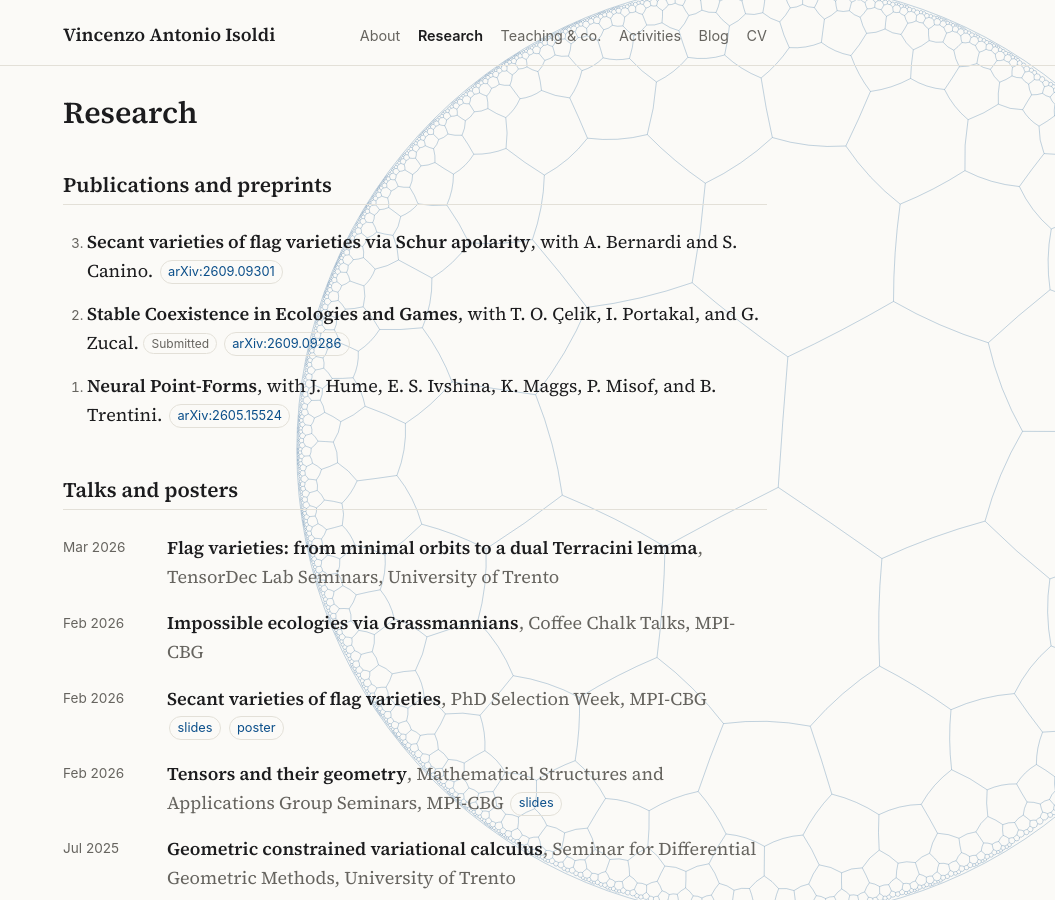
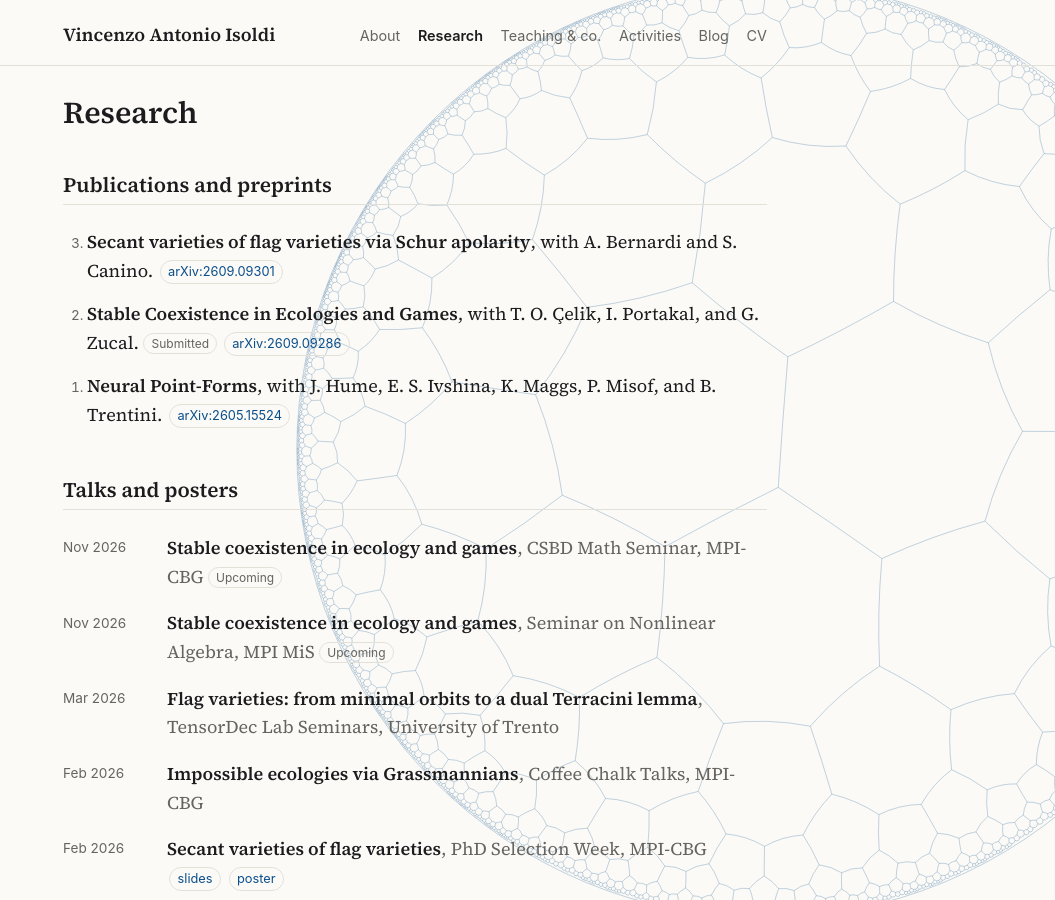
Before and after one commit to vincenzoisoldia/vincenzoisoldia.github.io, a Jekyll site: the page built from research.md, in a window 1280 px wide and 900 px high. Shown: the whole window, without its empty margins (225-1280 px from the left). Built offline with Jekyll 4.4.1, drawn with Linux system fonts in a browser that asks for light colours.

Commit message:
updates talks

```diff
--- a/_data/talks.yml
+++ b/_data/talks.yml
@@ -1,7 +1,19 @@
 # Talk e poster, dal più recente.
-# Campi: date, title, event, slides / poster / notes (facoltativi).
+# Campi: date, title, event, slides / poster / notes / status (facoltativi).
 # Le slide possono essere un link (es. Google Drive) oppure un PDF
 # messo nella cartella files/talks/, es.  slides: /files/talks/tensors.pdf
+# status mostra un'etichetta accanto al titolo, es.  status: Upcoming
+# (da togliere dopo il talk).
+
+- date: Nov 2026
+  title: Stable coexistence in ecology and games
+  event: CSBD Math Seminar, MPI-CBG
+  status: Upcoming
+
+- date: Nov 2026
+  title: Stable coexistence in ecology and games
+  event: Seminar on Nonlinear Algebra, MPI MiS
+  status: Upcoming
 
 - date: Mar 2026
   title: "Flag varieties: from minimal orbits to a dual Terracini lemma"
--- a/_includes/entries.html
+++ b/_includes/entries.html
@@ -1,13 +1,13 @@
 {% comment %}
   Renders a dated list. Usage: {% include entries.html items=site.data.talks %}
-  Each item: date, title, event or where, detail, slides, poster, notes.
+  Each item: date, title, event or where, detail, slides, poster, notes, status.
 {% endcomment %}
 <ul class="entries">
   {% for e in include.items %}
   <li class="entry">
     <span class="entry-date">{{ e.date }}</span>
     <div>
-      <span class="entry-title">{{ e.title }}</span>{% if e.event or e.where %}<span class="entry-detail">, {{ e.event | default: e.where }}</span>{% endif %}
+      <span class="entry-title">{{ e.title }}</span>{% if e.event or e.where %}<span class="entry-detail">, {{ e.event | default: e.where }}</span>{% endif %}{% if e.status %} <span class="tag">{{ e.status }}</span>{% endif %}
       {% if e.slides or e.poster or e.notes %}
       <span class="entry-links">
         {% if e.slides %}<a href="{{ e.slides | relative_url }}">slides</a>{% endif %}
```
